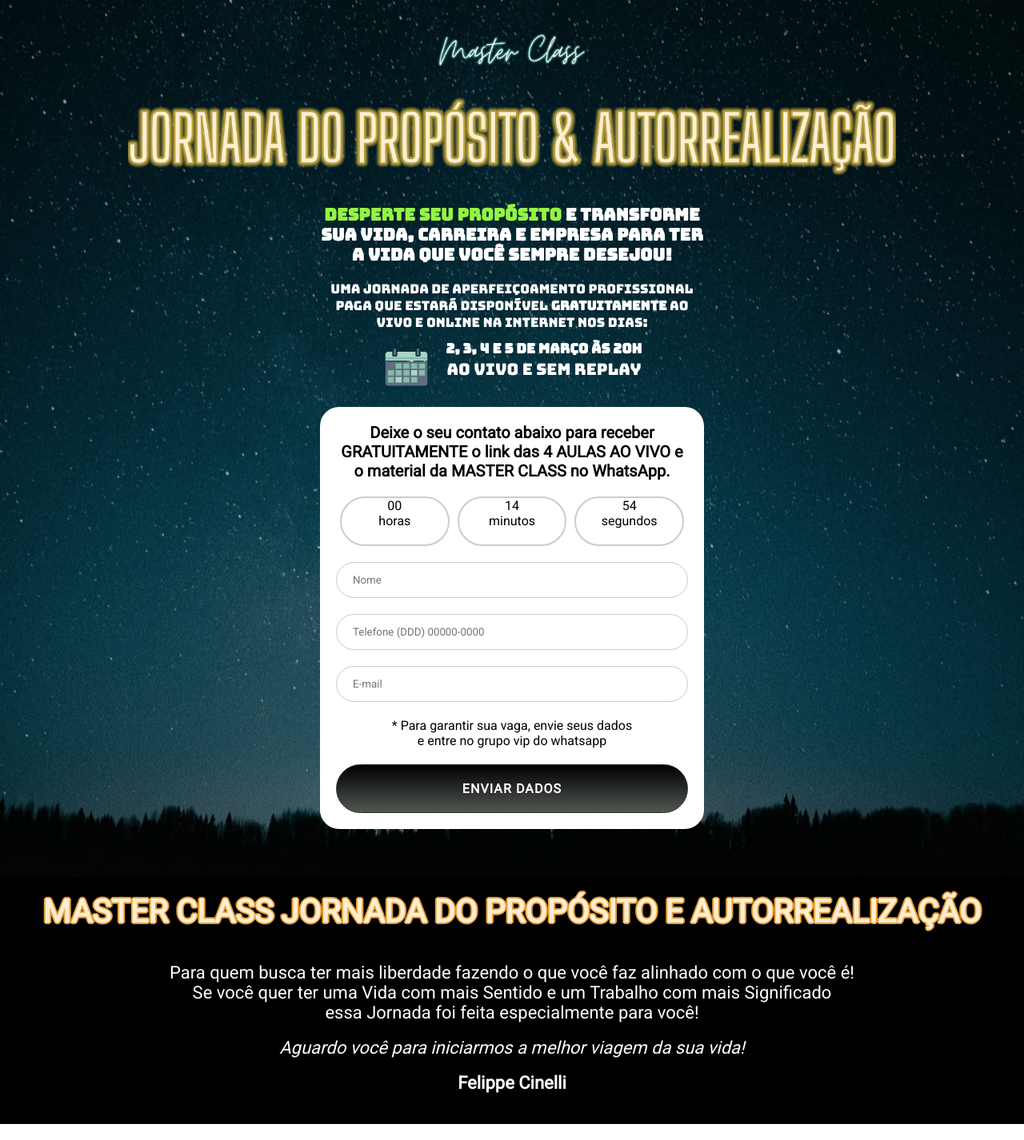
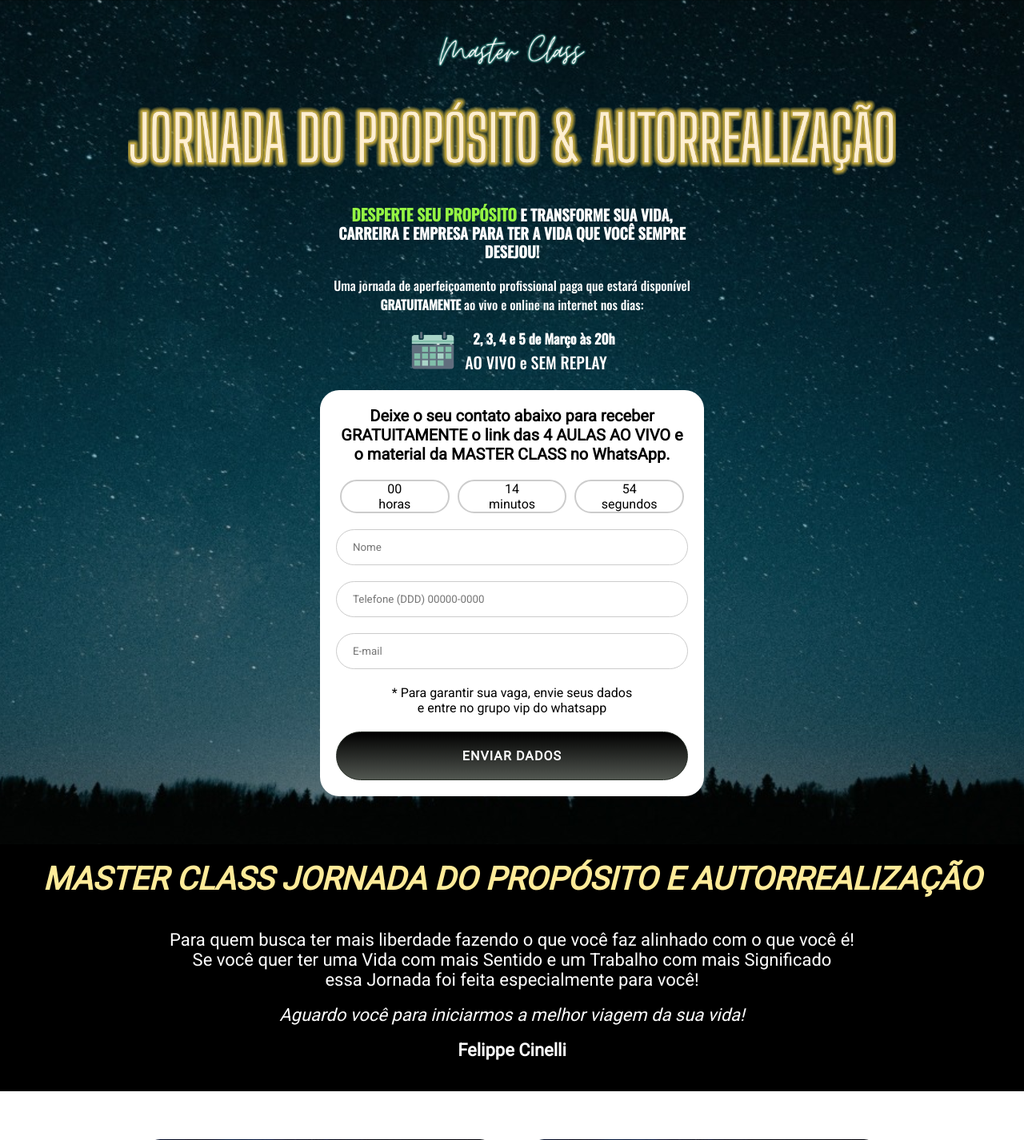
Before and after one commit to renanlimabl/sendEmailPHPAjax, a PHP site: page / in a window 1280 px wide. Shown: the top 1426 px of the page at 80% size. Run offline with PHP 8.4, Linux system fonts and the light colour scheme.

Commit message:
add styles

```diff
--- a/index.php
+++ b/index.php
@@ -9,6 +9,7 @@
   <link rel="preconnect" href="https://fonts.gstatic.com">
   <link href="https://fonts.googleapis.com/css2?family=Roboto&display=swap" rel="stylesheet">
   <link href="https://fonts.googleapis.com/css2?family=Bungee&display=swap" rel="stylesheet">
+  <link href="https://fonts.googleapis.com/css2?family=Oswald:wght@500&display=swap" rel="stylesheet">
 </head>
 <body>
   <section class="main">
@@ -96,7 +97,7 @@
         </div>
         <div class="aula-item">
           <img src="./assets/aula04.jpeg" alt="Aula 04">
-          <h2>INTELIGÊNICA E PRÓPOSITO</h2>
+          <h2>INTELIGÊNCIA E PROPÓSITO</h2>
           <p>A aula mais importante, onde você descobrirá o que de fato é essencial sobre esse conhecimento e vai ter uma explicação completa da mundança que o mundo está passando e qual a melhor direção para você.</p>
         </div>
       </div>
--- a/style.css
+++ b/style.css
@@ -49,7 +49,7 @@
 section.main {
   background-image: url('./assets/background-header.jpeg');
   background-position: center;
-  background-size: 100% 100%;
+  background-size: cover;
   padding: 20px 0 60px;
 }
 
@@ -69,25 +69,26 @@
 }
 
 .form h3 {
-  font-size: 21px;
+  font-size: 19px;
   margin-bottom: 1rem;
   line-height: 1.2;
   color: #fff;
   text-align: center;
   margin-bottom: 20px;
-  font-family: 'Bungee', cursive;
+  font-family: 'Oswald', sans-serif;
 }
 
 .form h3 .success {
   color: #94f443;
-  font-family: 'Bungee', cursive;
+  font-size: 20px;
+  font-family: 'Oswald', sans-serif;
 }
 
 .form > p, .form > p > b {
   color: #fff;
   text-align: center;
   margin-bottom: 5px;
-  font-family: 'Bungee', cursive;
+  font-family: 'Oswald', sans-serif;
 }
 
 .form .date {
@@ -106,13 +107,13 @@
   font-size: 17px;
   padding: 2px 10px;
   border-radius: 10px;
-  font-family: 'Bungee', cursive;
+  font-family: 'Oswald', sans-serif;
 }
 
 .form .date span {
   font-size: 20px;
   color: #fff;
-  font-family: 'Bungee', cursive;
+  font-family: 'Oswald', sans-serif;
 }
 
 .form .email {
@@ -126,7 +127,7 @@
 }
 
 
-.form span {
+.form form span {
   display: block;
   margin-bottom: 20px;
   text-align: center;
@@ -244,9 +245,9 @@
 
 .aulas header h1 {
   font-size: 40px;
-  color: #ffeed4;
+  font-style: italic;
+  color: #ffeb99;
   margin-bottom: 40px;
-  text-shadow: 2px 0 0 #e7a036, -2px 0 0 #e7a036, 0 2px 0 #e7a036, 0 -2px 0 #e7a036, 1px 1px #e7a036, -1px -1px 0 #e7a036, 1px -1px 0 #e7a036, -1px 1px 0 #fff;
 }
 
 .aulas header p {
@@ -320,7 +321,8 @@
 .felippe .description h2 {
   color: #64d53e;
   padding: 5px 0;
-  font-family: 'Bungee', cursive;
+  font-size: 26px;
+  font-family: 'Oswald', cursive;
 }
 
 .felippe .description h3 {
@@ -342,6 +344,8 @@
 
 .logo-felippe .quem-vai-ser {
   display: flex;
+  position: relative;
+  top: 20px;
 }
 
 .logo-felippe .quem-vai-ser img:nth-of-type(1) {
@@ -509,6 +513,11 @@
 }
 
 @media screen and (max-width: 500px) {
+  .logo {
+    max-width: 300px;
+    margin: 0 auto;
+  }
+
   .logo-felippe .quem-vai-ser img:nth-of-type(1) {
     max-width: 250px;
   }
```
